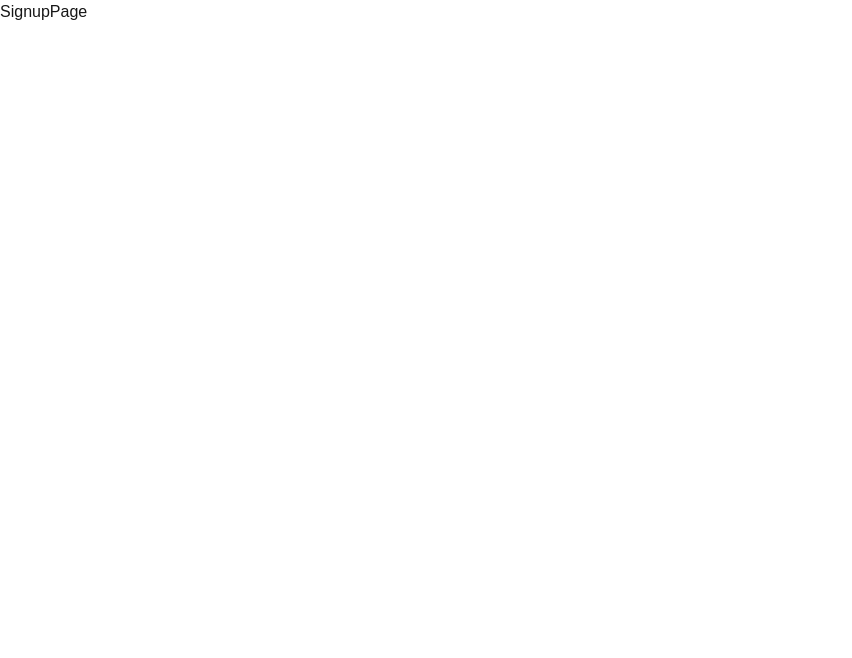
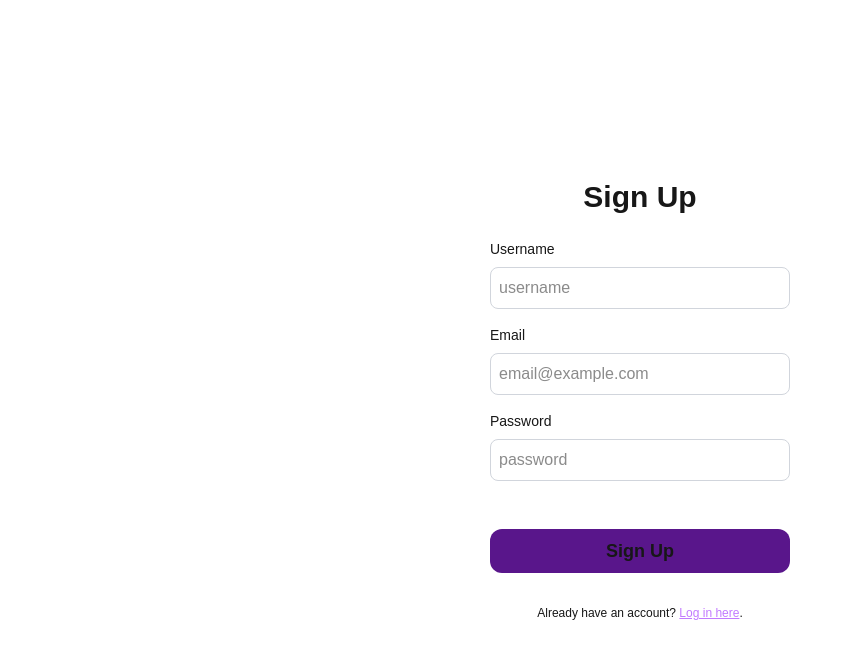
Before and after one commit to kskrenes/nextjs-auth, a Next.js app: page /signup in a window 1280 px wide. Shown: the top 658 px of the page, without its empty margins (0-852 px from the left). Built offline with nearby package versions, Linux system fonts and the light colour scheme.

Commit message:
create form for sign up and link to the login page

```diff
--- a/src/app/signup/page.tsx
+++ b/src/app/signup/page.tsx
@@ -1,8 +1,75 @@
-import React from 'react'
+"use client";
+
+import Link from "next/link";
+import { useState } from "react";
 
 const SignupPage = () => {
+
+  const [user, setUser] = useState({
+    email: "",
+    password: "",
+    username: "",
+  });
+
+  const onSignup = async () => {
+    //
+  };
+
   return (
-    <div>SignupPage</div>
+    <div className="flex justify-center min-h-screen">
+      <div className="flex flex-col items-center justify-center w-[300px] py-2">
+        <h1 className="mb-6 text-3xl font-bold">Sign Up</h1>
+        <div className="flex flex-col space-y-2 min-w-[300px]">
+          <label className="text-sm" htmlFor="username">Username</label>
+          <input
+            id="username"
+            type="text"
+            value={user.username}
+            className="p-2 border border-gray-300 rounded-lg mb-4 focus:outline-none focus:border-purple-400"
+            onChange={(e) => setUser({...user, username: e.target.value})}
+            placeholder="username"
+          />
+        </div>
+        <div className="flex flex-col space-y-2 min-w-[300px]">
+          <label className="text-sm" htmlFor="email">Email</label>
+          <input
+            id="email"
+            type="email"
+            value={user.email}
+            className="p-2 border border-gray-300 rounded-lg mb-4 focus:outline-none focus:border-purple-400"
+            onChange={(e) => setUser({...user, email: e.target.value})}
+            placeholder="email@example.com"
+          />
+        </div>
+        <div className="flex flex-col space-y-2 min-w-[300px]">
+          <label className="text-sm" htmlFor="password">Password</label>
+          <input
+            id="password"
+            type="password"
+            value={user.password}
+            className="p-2 border border-gray-300 rounded-lg mb-4 focus:outline-none focus:border-purple-400"
+            onChange={(e) => setUser({...user, password: e.target.value})}
+            placeholder="password"
+          />
+        </div>
+        <button
+          className="w-full my-8 py-2 text-lg rounded-xl font-semibold bg-purple-900 hover:bg-purple-800 transition-colors cursor-pointer"
+          onClick={onSignup}
+        >
+          Sign Up
+        </button>
+        <p className="text-xs">
+          Already have an account?{' '}
+          <Link
+            href="/login"
+            className="text-purple-400 hover:text-purple-500 underline transition-colors"
+          >
+            Log in here
+          </Link>.
+        </p>
+
+      </div>
+    </div>
   )
 }
 
```
